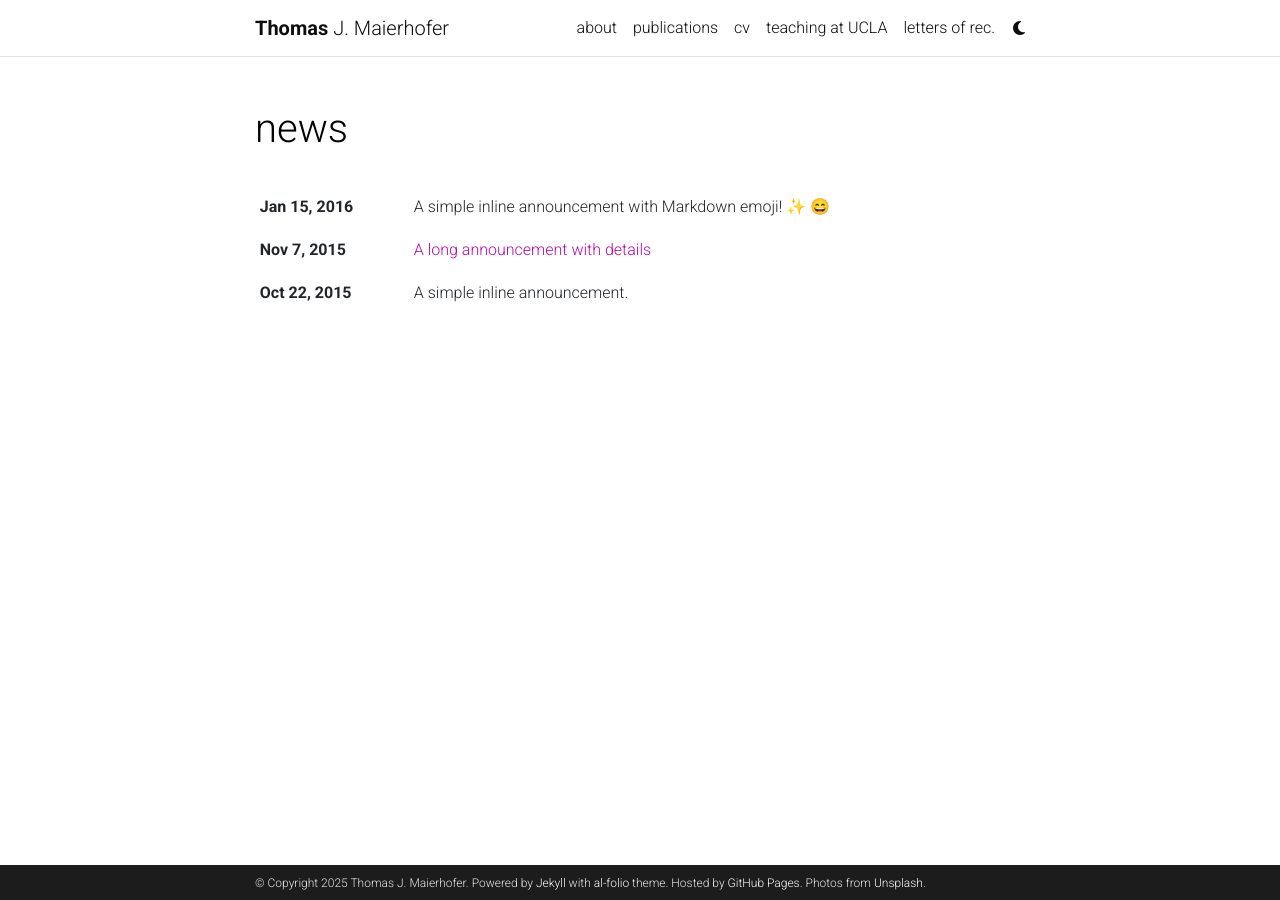
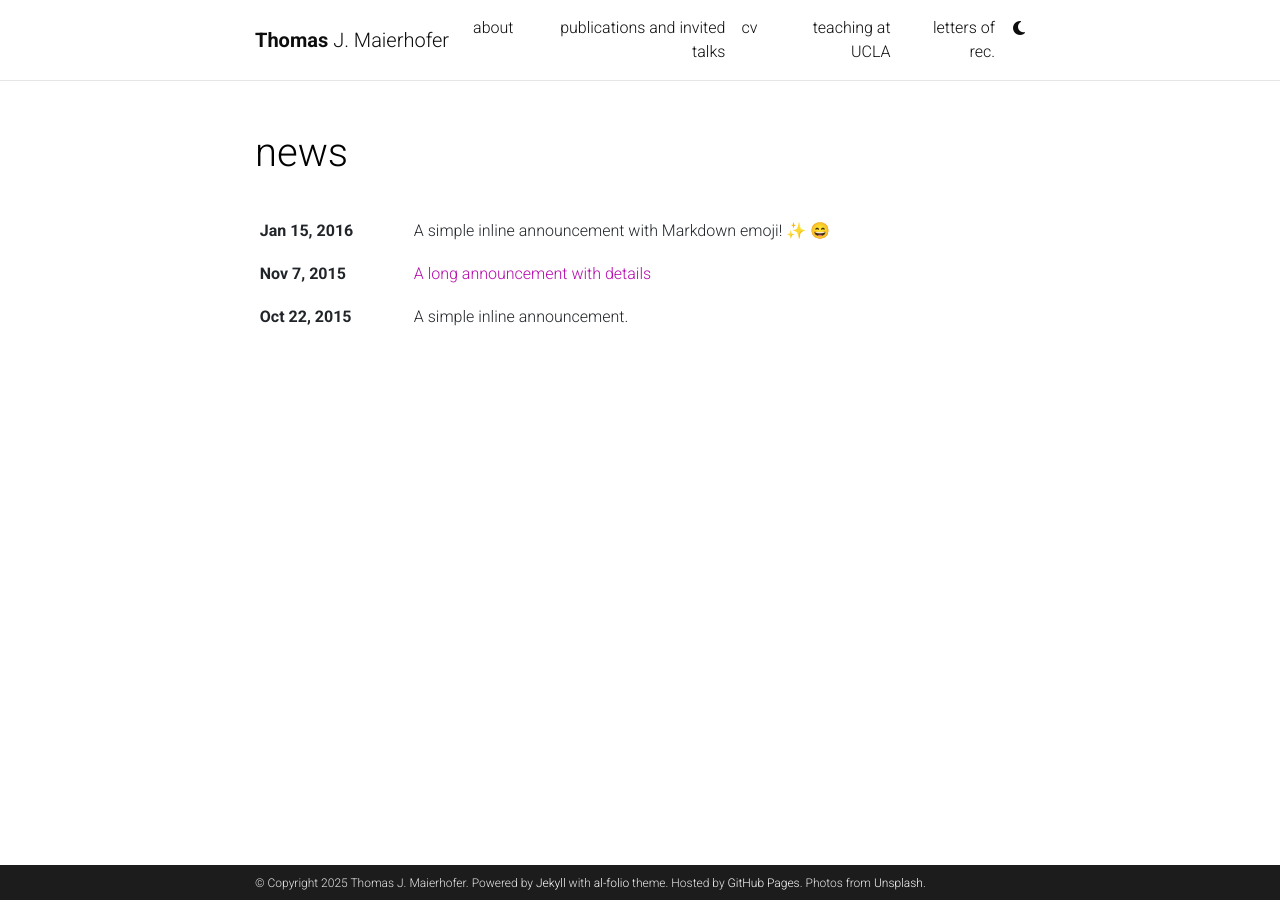
Before and after one commit to maierhofert/maierhofert.github.io, a Jekyll site: the page built from news.html, in a window 1280 px wide. Built offline with Jekyll 4.4.1, drawn with Linux system fonts in a browser that asks for light colours; emoji names are drawn with the system emoji font; comment, search, counter and statistics services are not loaded; a style sheet for code colours, icons or effects is not loaded.

Commit message:
Update publications.md
include invited talks

```diff
--- a/_pages/publications.md
+++ b/_pages/publications.md
@@ -1,7 +1,7 @@
 ---
 layout: page
 permalink: /publications/
-title: publications
+title: publications and invited talks
 description:
 nav: true
 nav_order: 1
@@ -9,9 +9,6 @@
 <!-- _pages/publications.md -->
 <div class="publications">
 
-<!-- {% bibliography -f {{ site.scholar.bibliography }} %} -->
-
-{% bibliography -f papers %}
-
+{% bibliography -f {{ site.scholar.bibliography }} %}
 
 </div>
```
